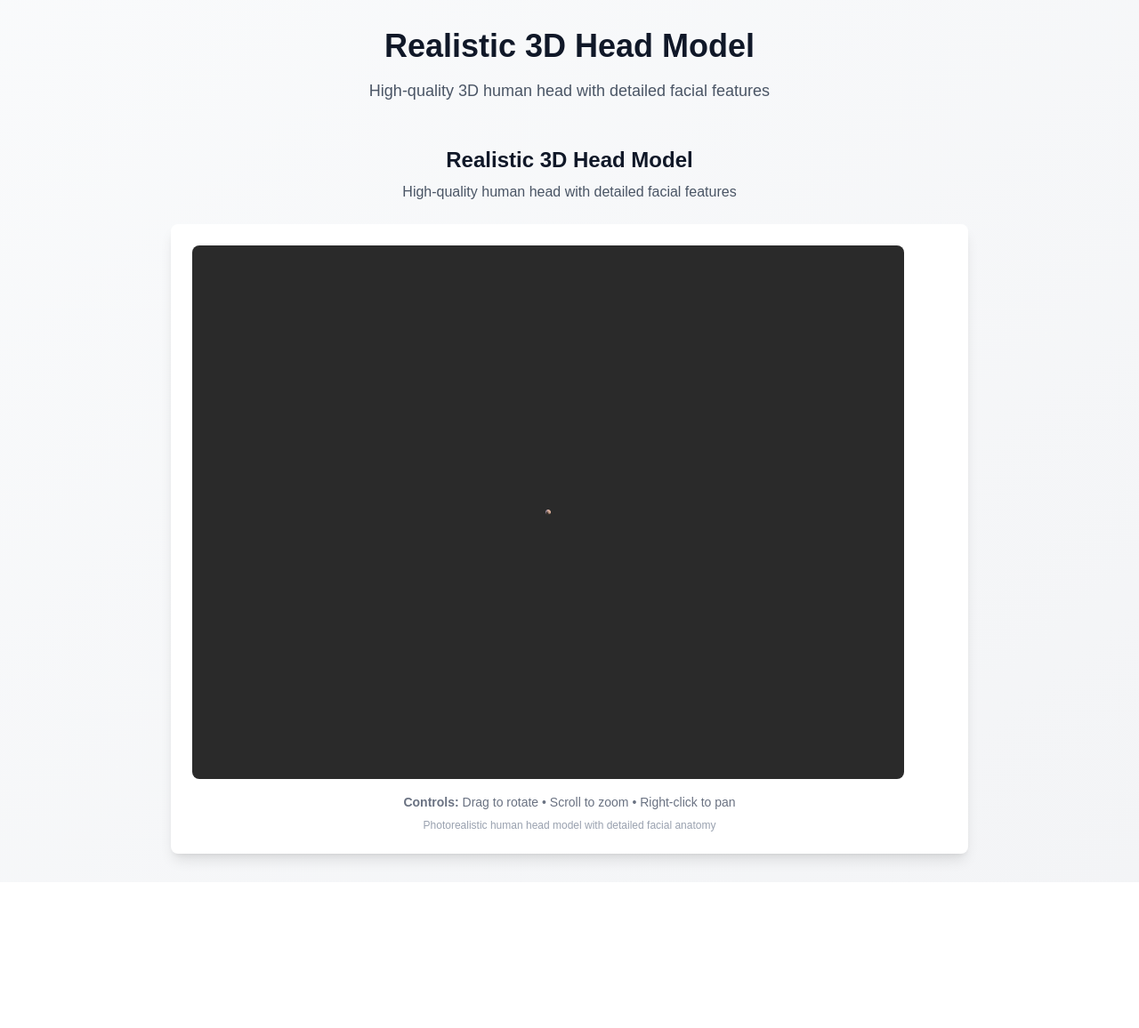
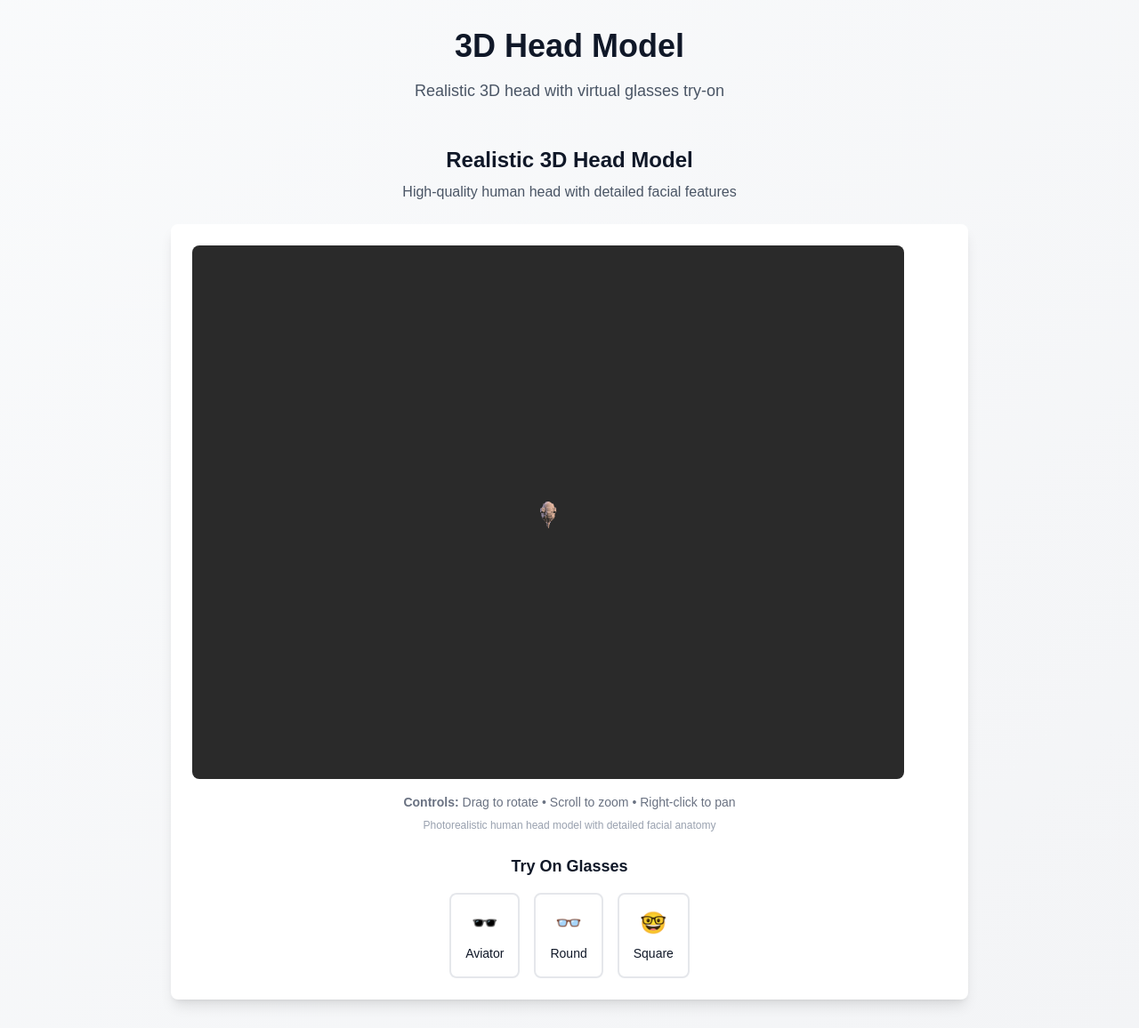
Before and after one commit to erfanansari/face-recognition, a Next.js app: page / in a window 1280 px wide. Shown: the whole page at 89% size. Before the commit the page ends 992 px from the top, so only its background shows below. Built offline with nearby package versions, Linux system fonts and the light colour scheme; no server answers.

Commit message:
chore: add base features

```diff
--- a/app/page.tsx
+++ b/app/page.tsx
@@ -8,10 +8,10 @@ export default function Home() {
       <div className="container mx-auto px-4 py-8">
         <header className="text-center mb-12">
           <h1 className="text-4xl font-bold text-gray-900 dark:text-white mb-4">
-            Realistic 3D Head Model
+            3D Head Model
           </h1>
           <p className="text-lg text-gray-600 dark:text-gray-300 max-w-2xl mx-auto">
-            High-quality 3D human head with detailed facial features
+            Realistic 3D head with virtual glasses try-on
           </p>
         </header>
 
--- a/components/AvatarViewer.tsx
+++ b/components/AvatarViewer.tsx
@@ -4,17 +4,21 @@ import { useEffect, useRef, useState } from 'react';
 import * as THREE from 'three';
 import { OrbitControls } from 'three-stdlib';
 import { GLTFLoader } from 'three/addons/loaders/GLTFLoader.js';
+import { FaceAvatar } from '@/lib/faceAvatar';
 
 interface AvatarViewerProps {}
 
 export default function AvatarViewer({}: AvatarViewerProps) {
+  const gender = 'male'; // Default to male
   const canvasRef = useRef<HTMLCanvasElement>(null);
   const sceneRef = useRef<THREE.Scene>();
   const rendererRef = useRef<THREE.WebGLRenderer>();
   const avatarRef = useRef<THREE.Object3D>();
+  const faceAvatarRef = useRef<FaceAvatar>();
   const [isLoading, setIsLoading] = useState(true);
   const [loadingProgress, setLoadingProgress] = useState(0);
   const [error, setError] = useState<string | null>(null);
+  const [selectedGlasses, setSelectedGlasses] = useState<string | null>(null);
 
   useEffect(() => {
     if (!canvasRef.current) return;
@@ -63,12 +67,15 @@ export default function AvatarViewer({}: AvatarViewerProps) {
 
         setLoadingProgress(40);
 
+        // Initialize FaceAvatar system
+        faceAvatarRef.current = new FaceAvatar(scene);
+
         // Load realistic 3D head model with fallback
         try {
-          await loadFullBodyAvatar(scene);
+          await loadRealisticHead(scene);
         } catch (error) {
-          console.log('Primary model failed, using simple fallback');
-          createSimpleHead(scene);
+          console.log('Primary model failed, using FaceAvatar fallback');
+          await faceAvatarRef.current.createAvatar(gender);
         }
 
         // Add orbit controls
@@ -105,6 +112,9 @@ export default function AvatarViewer({}: AvatarViewerProps) {
 
     return () => {
       // Clean up Three.js resources
+      if (faceAvatarRef.current) {
+        faceAvatarRef.current.dispose();
+      }
       if (rendererRef.current) {
         rendererRef.current.dispose();
       }
@@ -114,7 +124,7 @@ export default function AvatarViewer({}: AvatarViewerProps) {
     };
   }, []);
 
-  const loadFullBodyAvatar = async (scene: THREE.Scene) => {
+  const loadRealisticHead = async (scene: THREE.Scene) => {
     try {
       setLoadingProgress(50);
 
@@ -161,13 +171,13 @@ export default function AvatarViewer({}: AvatarViewerProps) {
             setLoadingProgress(60 + (percentage * 0.2));
           },
           (error) => {
-            console.error('Error loading full-body avatar:', error);
+            console.error('Error loading realistic head:', error);
             reject(error);
           }
         );
       });
     } catch (error) {
-      console.error('Failed to load full-body avatar:', error);
+      console.error('Failed to load realistic head:', error);
       throw error;
     }
   };
@@ -190,6 +200,26 @@ export default function AvatarViewer({}: AvatarViewerProps) {
     avatarRef.current = head;
     setLoadingProgress(100);
   };
+
+  const handleGlassesSelect = (glassesType: string) => {
+    if (faceAvatarRef.current) {
+      if (selectedGlasses === glassesType) {
+        // Remove glasses if same type is selected
+        faceAvatarRef.current.removeGlasses();
+        setSelectedGlasses(null);
+      } else {
+        // Add new glasses
+        faceAvatarRef.current.addGlasses(glassesType);
+        setSelectedGlasses(glassesType);
+      }
+    }
+  };
+
+  const glassesOptions = [
+    { type: 'aviator', label: 'Aviator', emoji: '🕶️' },
+    { type: 'round', label: 'Round', emoji: '👓' },
+    { type: 'square', label: 'Square', emoji: '🤓' },
+  ];
 
   return (
     <div className="space-y-6">
@@ -243,6 +273,42 @@ export default function AvatarViewer({}: AvatarViewerProps) {
               <div className="mt-2 text-xs text-gray-400 dark:text-gray-500 text-center">
                 Photorealistic human head model with detailed facial anatomy
               </div>
+
+              {/* Glasses Selection */}
+              <div className="mt-6">
+                <h3 className="text-lg font-semibold text-gray-900 dark:text-white text-center mb-4">
+                  Try On Glasses
+                </h3>
+                <div className="flex justify-center gap-4">
+                  {glassesOptions.map((option) => (
+                    <button
+                      key={option.type}
+                      onClick={() => handleGlassesSelect(option.type)}
+                      className={`p-4 rounded-lg border-2 transition-all duration-200 ${
+                        selectedGlasses === option.type
+                          ? 'border-blue-500 bg-blue-50 dark:bg-blue-900/20'
+                          : 'border-gray-200 dark:border-gray-600 hover:border-blue-300 dark:hover:border-blue-400'
+                      }`}
+                    >
+                      <div className="text-2xl mb-2">{option.emoji}</div>
+                      <div className="text-sm font-medium text-gray-900 dark:text-white">
+                        {option.label}
+                      </div>
+                    </button>
+                  ))}
+                  {selectedGlasses && (
+                    <button
+                      onClick={() => handleGlassesSelect('')}
+                      className="p-4 rounded-lg border-2 border-red-200 dark:border-red-600 hover:border-red-300 dark:hover:border-red-400 transition-all duration-200"
+                    >
+                      <div className="text-2xl mb-2">❌</div>
+                      <div className="text-sm font-medium text-gray-900 dark:text-white">
+                        Remove
+                      </div>
+                    </button>
+                  )}
+                </div>
+              </div>
             </>
           )}
         </div>
```
